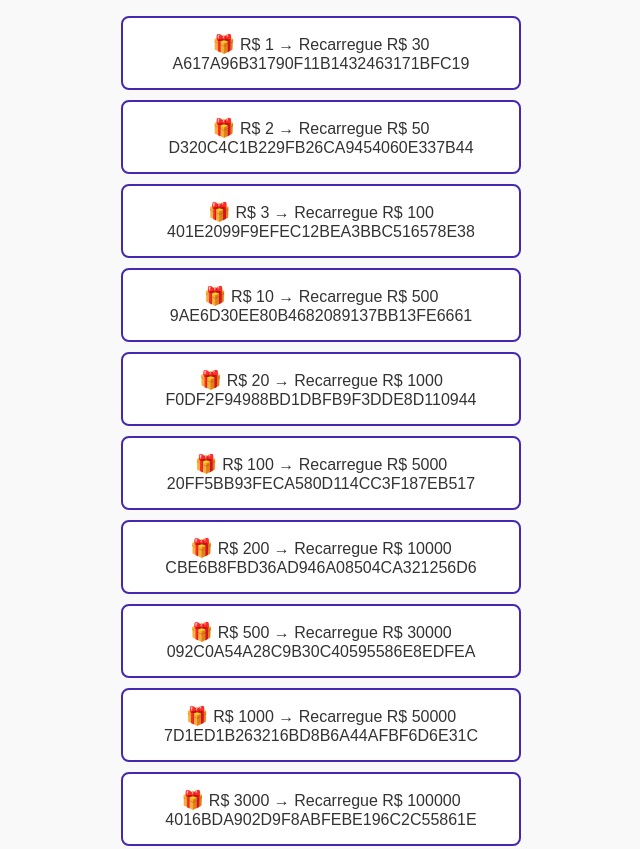
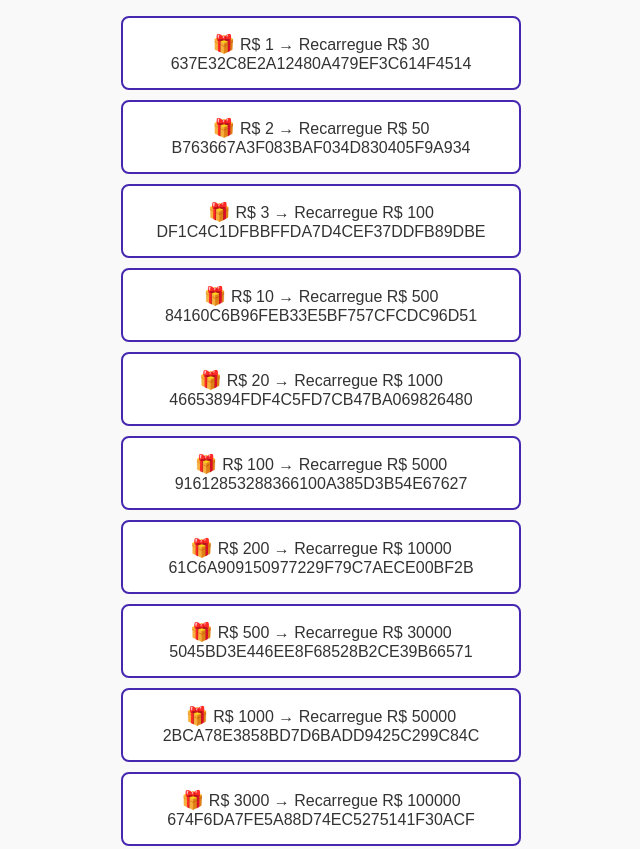
Before and after one commit to hs51gm/678, a plain HTML site: page index.html in a window 1280 px wide. Shown: the part 343-1192 px from the top of the page, without its empty margins (319-959 px from the left). Drawn offline with Linux system fonts and the light colour scheme.

Commit message:
Add files via upload

```diff
--- a/index.html
+++ b/index.html
@@ -96,45 +96,45 @@
   <h3>CLIQUE NOS CÓDIGOS PARA COPIÁ-LOS AUTOMATICAMENTE</h3>
 
   <!-- Code Items -->
-  <div class="code-item" onclick="copyToClipboard('A617A96B31790F11B1432463171BFC19')">
+  <div class="code-item" onclick="copyToClipboard('637E32C8E2A12480A479EF3C614F4514')">
     <span class="gift-icon">🎁</span>R$ 1 → Recarregue R$ 30<br>
-    A617A96B31790F11B1432463171BFC19
+    637E32C8E2A12480A479EF3C614F4514
   </div>
-  <div class="code-item" onclick="copyToClipboard('D320C4C1B229FB26CA9454060E337B44')">
+  <div class="code-item" onclick="copyToClipboard('B763667A3F083BAF034D830405F9A934')">
     <span class="gift-icon">🎁</span>R$ 2 → Recarregue R$ 50<br>
-    D320C4C1B229FB26CA9454060E337B44
+    B763667A3F083BAF034D830405F9A934
   </div>
-  <div class="code-item" onclick="copyToClipboard('401E2099F9EFEC12BEA3BBC516578E38')">
+  <div class="code-item" onclick="copyToClipboard('DF1C4C1DFBBFFDA7D4CEF37DDFB89DBE')">
     <span class="gift-icon">🎁</span>R$ 3 → Recarregue R$ 100<br>
-    401E2099F9EFEC12BEA3BBC516578E38
+    DF1C4C1DFBBFFDA7D4CEF37DDFB89DBE
   </div>
-  <div class="code-item" onclick="copyToClipboard('9AE6D30EE80B4682089137BB13FE6661')">
+  <div class="code-item" onclick="copyToClipboard('84160C6B96FEB33E5BF757CFCDC96D51')">
     <span class="gift-icon">🎁</span>R$ 10 → Recarregue R$ 500<br>
-    9AE6D30EE80B4682089137BB13FE6661
+    84160C6B96FEB33E5BF757CFCDC96D51
   </div>
-  <div class="code-item" onclick="copyToClipboard('F0DF2F94988BD1DBFB9F3DDE8D110944')">
+  <div class="code-item" onclick="copyToClipboard('46653894FDF4C5FD7CB47BA069826480')">
     <span class="gift-icon">🎁</span>R$ 20 → Recarregue R$ 1000<br>
-    F0DF2F94988BD1DBFB9F3DDE8D110944
+    46653894FDF4C5FD7CB47BA069826480
   </div>
-  <div class="code-item" onclick="copyToClipboard('20FF5BB93FECA580D114CC3F187EB517')">
+  <div class="code-item" onclick="copyToClipboard('91612853288366100A385D3B54E67627')">
     <span class="gift-icon">🎁</span>R$ 100 → Recarregue R$ 5000<br>
-    20FF5BB93FECA580D114CC3F187EB517
+    91612853288366100A385D3B54E67627
   </div>
-  <div class="code-item" onclick="copyToClipboard('CBE6B8FBD36AD946A08504CA321256D6')">
+  <div class="code-item" onclick="copyToClipboard('61C6A909150977229F79C7AECE00BF2B')">
     <span class="gift-icon">🎁</span>R$ 200 → Recarregue R$ 10000<br>
-    CBE6B8FBD36AD946A08504CA321256D6
+    61C6A909150977229F79C7AECE00BF2B
   </div>
-  <div class="code-item" onclick="copyToClipboard('092C0A54A28C9B30C40595586E8EDFEA')">
+  <div class="code-item" onclick="copyToClipboard('5045BD3E446EE8F68528B2CE39B66571')">
     <span class="gift-icon">🎁</span>R$ 500 → Recarregue R$ 30000<br>
-    092C0A54A28C9B30C40595586E8EDFEA
+    5045BD3E446EE8F68528B2CE39B66571
   </div>
-  <div class="code-item" onclick="copyToClipboard('7D1ED1B263216BD8B6A44AFBF6D6E31C')">
+  <div class="code-item" onclick="copyToClipboard('2BCA78E3858BD7D6BADD9425C299C84C')">
     <span class="gift-icon">🎁</span>R$ 1000 → Recarregue R$ 50000<br>
-    7D1ED1B263216BD8B6A44AFBF6D6E31C
+    2BCA78E3858BD7D6BADD9425C299C84C
   </div>
-  <div class="code-item" onclick="copyToClipboard('4016BDA902D9F8ABFEBE196C2C55861E')">
+  <div class="code-item" onclick="copyToClipboard('674F6DA7FE5A88D74EC5275141F30ACF')">
     <span class="gift-icon">🎁</span>R$ 3000 → Recarregue R$ 100000<br>
-    4016BDA902D9F8ABFEBE196C2C55861E
+    674F6DA7FE5A88D74EC5275141F30ACF
   </div>
 
   <div class="note">
```
